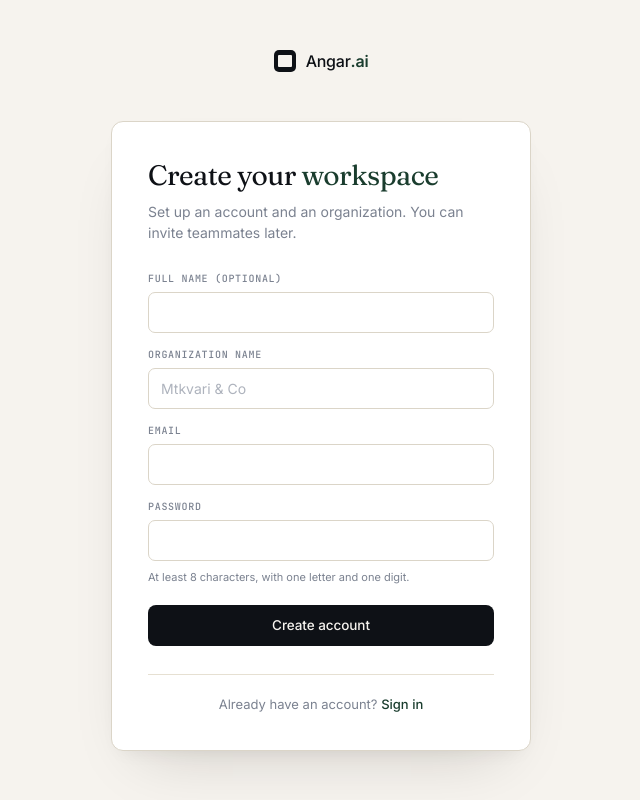
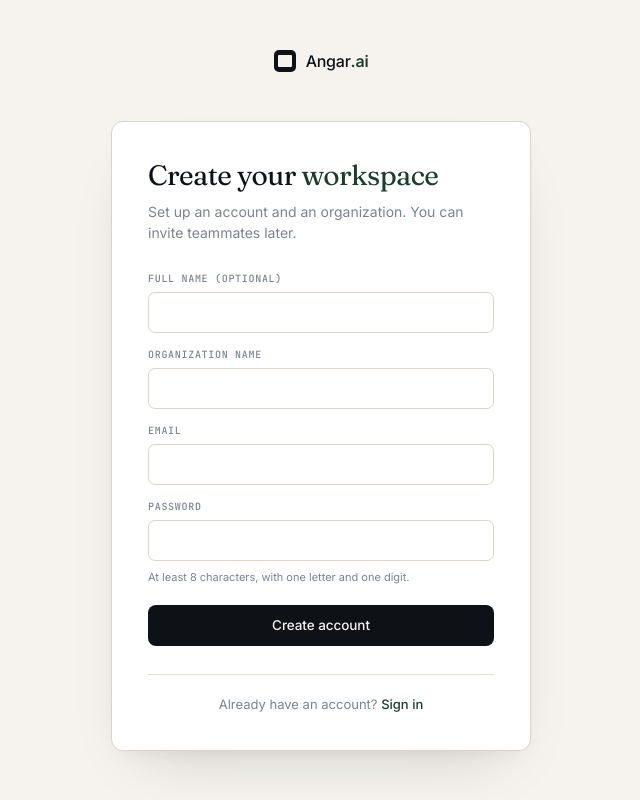
Before and after one commit to giooo1/Angar.ai, a Next.js app in the folder frontend/: page /signup in a window 1280 px wide. Shown: the whole page, without its empty margins (319-959 px from the left). Built offline with nearby package versions, Linux system fonts and the light colour scheme; no server answers.

Commit message:
chore(auth): remove the org-name placeholder on signup
Drop the "Mtkvari & Co" placeholder from the Organization name field.

Co-Authored-By: Claude Opus 4.8 <noreply@anthropic.com>

```diff
--- a/frontend/src/components/auth/signup-form.tsx
+++ b/frontend/src/components/auth/signup-form.tsx
@@ -59,7 +59,6 @@ export function SignupForm() {
           autoComplete="organization"
           value={orgName}
           onChange={(e) => setOrgName(e.target.value)}
-          placeholder="Mtkvari & Co"
           className="auth-input"
         />
       </Field>
```
